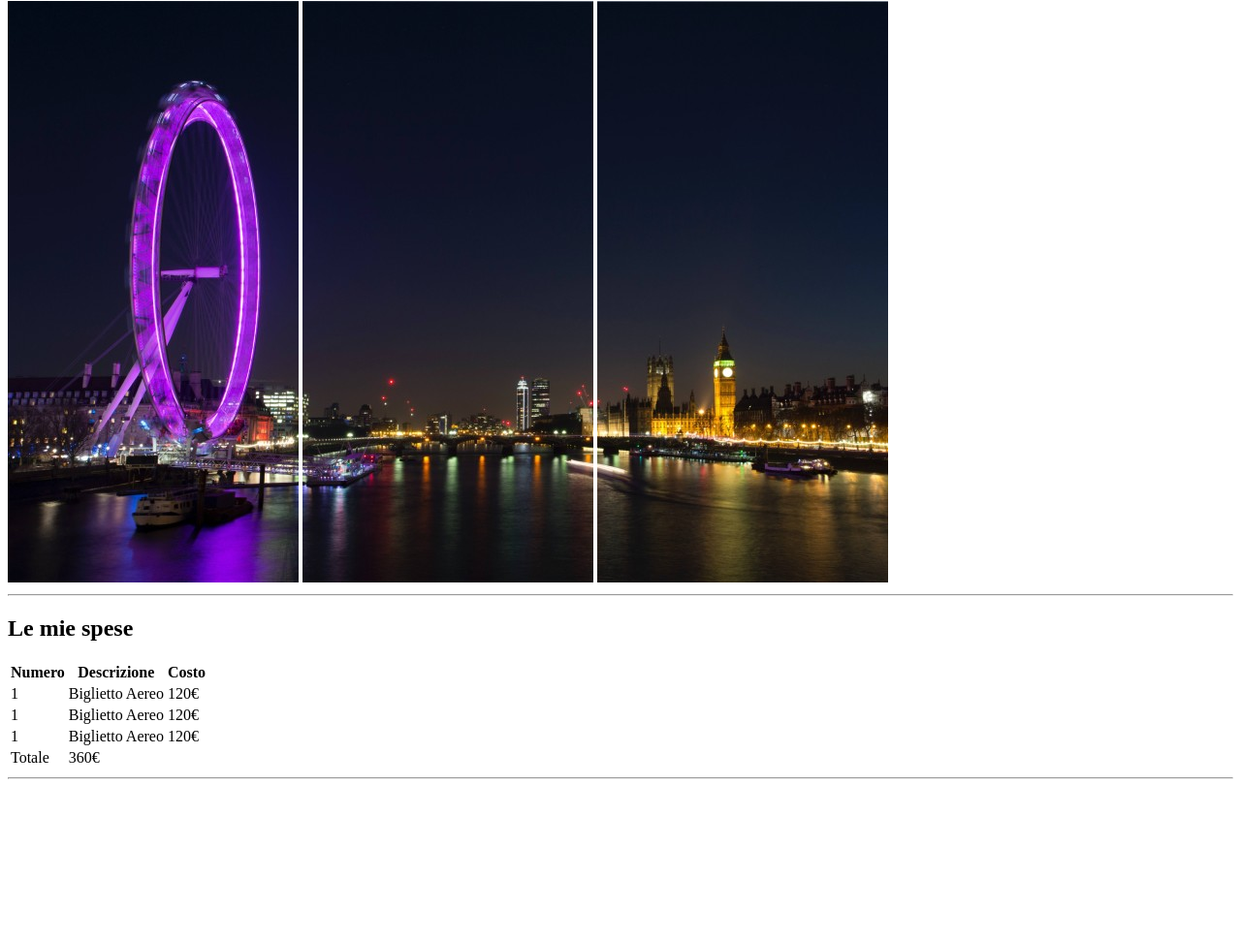
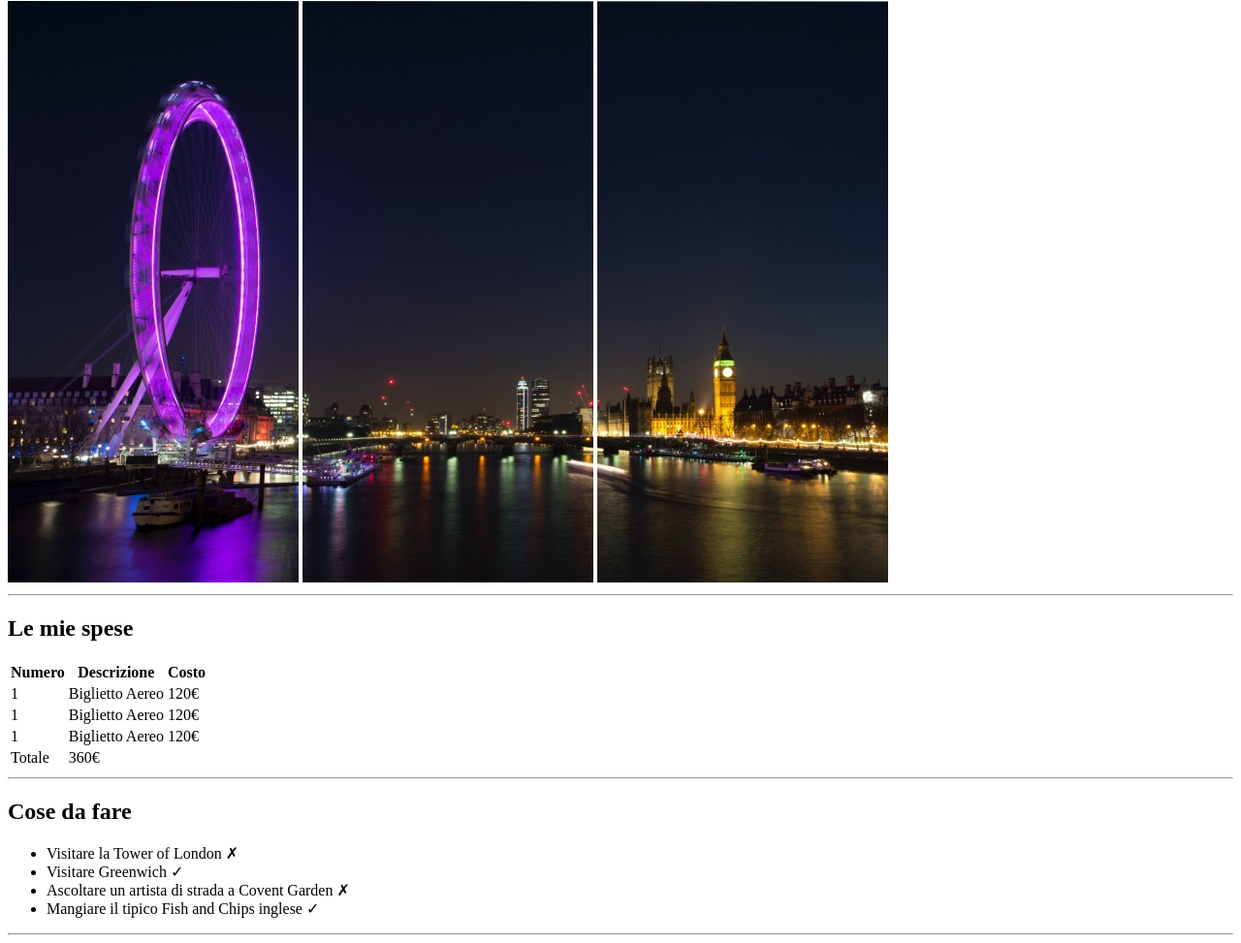
Before and after one commit to arnaldorosa/html-london-trip, a plain HTML site: page index.html in a window 1280 px wide. Shown: the part 79-1052 px from the top of the page at 97% size. Before the commit the page ends 891 px from the top, so only its background shows below. Drawn offline with Linux system fonts and the light colour scheme.

Commit message:
london-trip

```diff
--- a/index.html
+++ b/index.html
@@ -28,6 +28,13 @@
                         <tr><td>Totale</td><td>360€</td></tr>
                     </tfoot>
                 </table><hr>
+                <h1>Cose da fare</h1>
+                <ul>
+                    <li>Visitare la Tower of London &#x2717</li>
+                    <li>Visitare Greenwich &#x2713</li>
+                    <li>Ascoltare un artista di strada a Covent Garden &#x2717</li>
+                    <li>Mangiare il tipico Fish and Chips inglese &#x2713</li>
+                </ul><hr>
         </section>
     </main>
     <footer></footer>
```
